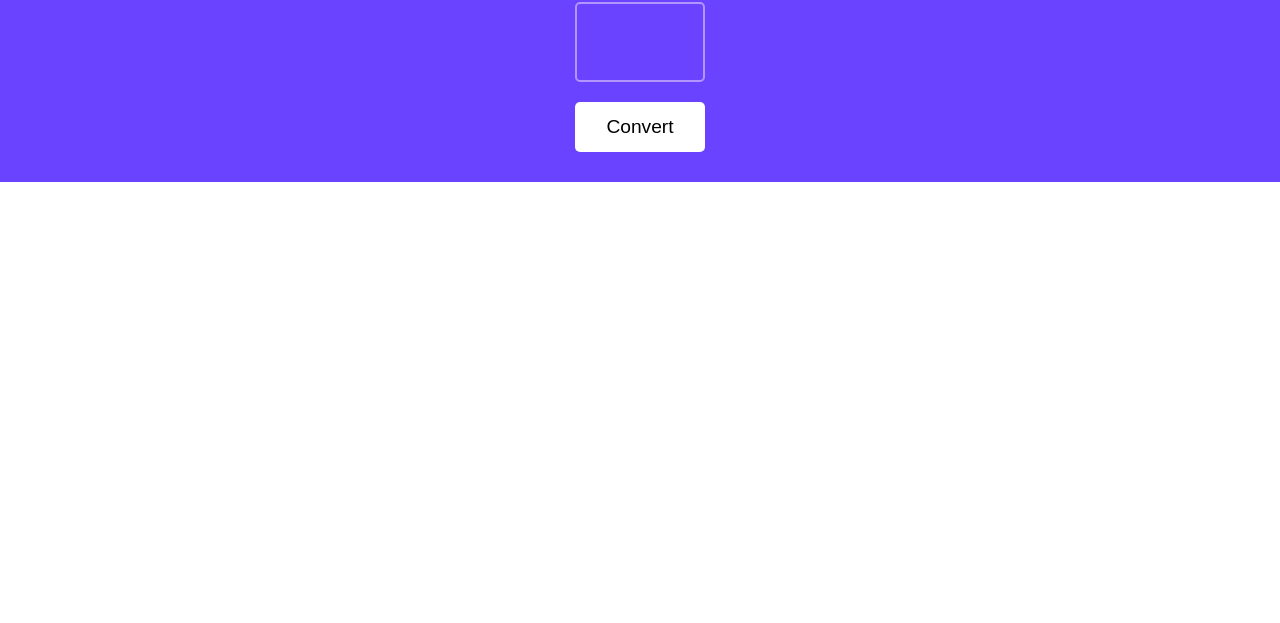
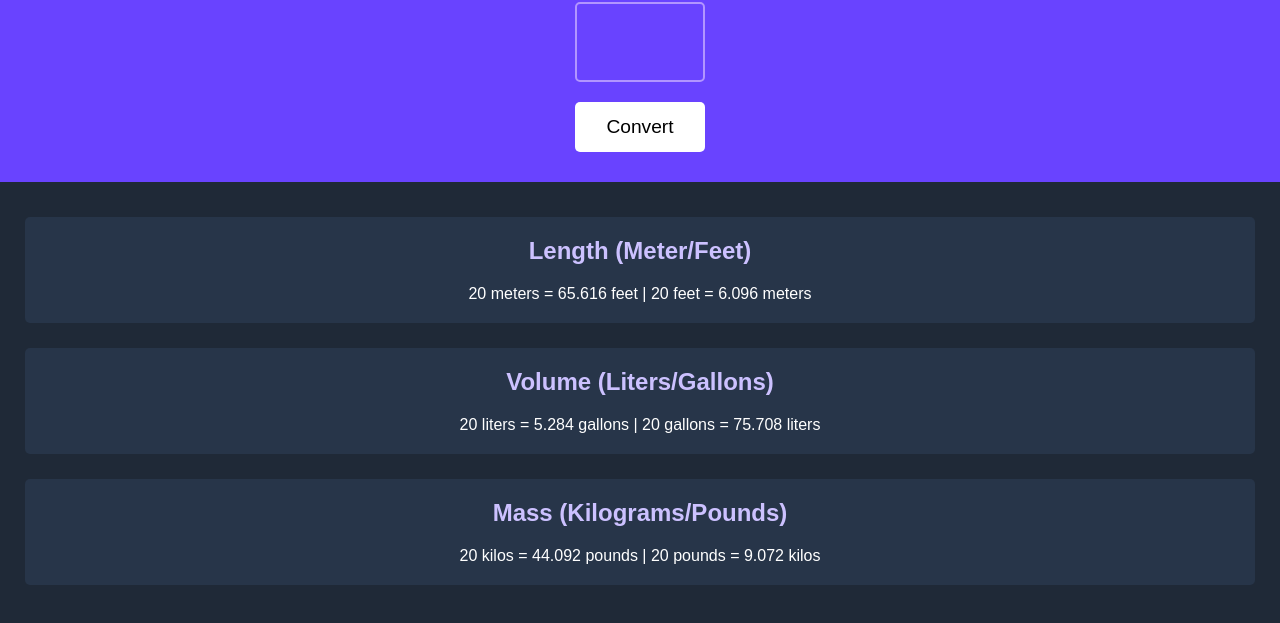
Before and after one commit to kwidmer64/unit-converter, a plain HTML site: page index.html in a window 1280 px wide. Shown: the part 85-708 px from the top of the page. Drawn offline with Linux system fonts and the light colour scheme.

Commit message:
Conversion sections added

```diff
--- a/index.css
+++ b/index.css
@@ -45,12 +45,34 @@ body {
     background-color: #fff;
     font-size: 1.2rem;
 }
-.main {
-    background-color: #fff;
+
+#convert-btn:hover {
+    cursor: pointer;
 }
 
+.main {
+    background-color: #1F2937;
+    height: 100vh;
+    padding: 35px 25px;
+    box-sizing: initial;
+}
 
+.conversion {
+    background-color: #273549;
+    border-radius: 5px;
+    padding: 20px;
+    text-align: center;
+    vertical-align: middle;
+    margin-bottom: 25px;
+}
 
-.main {
+.conversion h2 {
+    color: #CCC1FF;
+    margin: 0;
+}
 
+.conversion p {
+    color: #FFFFFF;
+    margin: 0;
+    margin-top: 20px;
 }
--- a/index.html
+++ b/index.html
@@ -6,14 +6,27 @@
         <title>Unit Conversion</title>
     </head>
     <body>
-        <div class="header">
+        <header class="header">
             <h1>Metric/Imperial Unit Conversion</h1>
             <input id="conversion-input"></input>
             <button id="convert-btn">Convert</button>
-        </div>
-        <div class="main">
+        </header>
+        <main class="main">
+            <section class="conversion" id="length-sect">
+                <h2>Length (Meter/Feet)</h2>
+                <p id="length-conversion">20 meters = 65.616 feet | 20 feet = 6.096 meters</p>
+            </section>
 
-        </div>
+            <section class="conversion" id="volume-sect">
+                <h2>Volume (Liters/Gallons)</h2>
+                <p id="length-conversion">20 liters = 5.284 gallons | 20 gallons = 75.708 liters</p>
+            </section>
+
+            <section class="conversion" id="mass-sect">
+                <h2>Mass (Kilograms/Pounds)</h2>
+                <p id="length-conversion">20 kilos = 44.092 pounds | 20 pounds = 9.072 kilos</p>
+            </section>
+        </main>
         <script src="index.js"></script>
     </body>
 </html>
```
